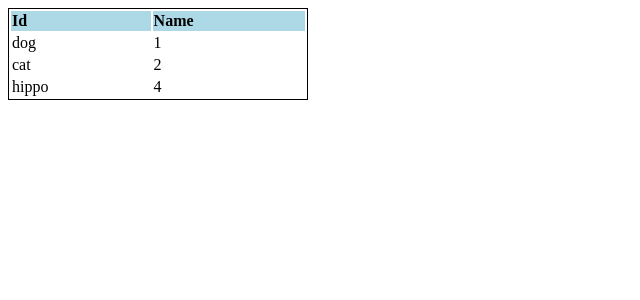
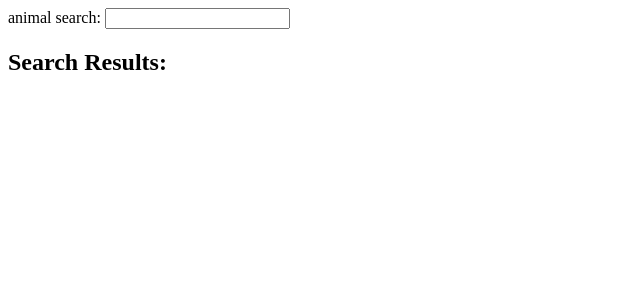
Before and after one commit to seanmisra/angular-coding-exercises, an Angular app: page / in a window 1280 px wide. Shown: the top 300 px of the page, without its empty margins (0-640 px from the left). Built offline with nearby package versions, Linux system fonts and the light colour scheme.

Commit message:
Exercise 16: valueChanges, debounceTime, and distinctUntilChanged

```diff
--- a/src/app/app.component.html
+++ b/src/app/app.component.html
@@ -1,10 +1,9 @@
-<table class="my-table">
-    <tr>
-        <th>Id</th>
-        <th>Name</th>
-    </tr>
-    <tr *ngFor="let animal of retrievedAnimals">
-        <td> {{ animal.name }} </td>
-        <td> {{ animal.id }} </td>
-    </tr>
-</table>
+<form [formGroup]="searchForm">
+    <label for="animal-search">animal search: </label>
+    <input id="animal-search" type="text" formControlName="animalSearch">
+</form>
+
+<h2>Search Results: </h2>
+<div *ngFor="let animal of retrievedAnimals">
+    {{ animal }}
+</div>
--- a/src/app/app.component.ts
+++ b/src/app/app.component.ts
@@ -4,7 +4,7 @@ import { OnInit } from '@angular/core';
 import { FormControl, FormGroup, Validators} from '@angular/forms';
 import { AuthService } from './auth/auth.service';
 import { Router } from '@angular/router'
-import { Subscription } from 'rxjs';
+import { debounceTime, distinctUntilChanged, Subscription, mergeMap } from 'rxjs';
 
 @Component({
   selector: 'app-root',
@@ -15,28 +15,26 @@ export class AppComponent implements OnInit {
 
   retrievedAnimals = [];
   $animalSub = new Subscription();
+  searchForm: FormGroup;
 
   constructor(private testData: TestData, private authService: AuthService, private router: Router) {
-
   }
 
   ngOnInit() {
-    this.retrieveAnimals();
+    this.searchForm = new FormGroup({
+      animalSearch: new FormControl('')
+    });
+
+    this.$animalSub = this.searchForm.get('animalSearch').valueChanges.pipe(
+      debounceTime(500),
+      distinctUntilChanged(),
+      mergeMap(result => { return this.testData.getSearchResults(result)})
+    ).subscribe(searchResults => {
+      this.retrievedAnimals = searchResults;
+    })
   }
 
   ngOnDestroy() {
     this.$animalSub.unsubscribe();
   }
-
-  handleLogin() {
-    this.authService.isLoggedIn.next(true);
-    this.router.navigate(['homepage']);
-  }
-
-  retrieveAnimals() {
-    this.$animalSub = this.testData.getNonFlyingAnimals().subscribe(data => {
-      this.retrievedAnimals = data;
-    })
-  }
-
 }
--- a/src/app/test-data.service.ts
+++ b/src/app/test-data.service.ts
@@ -1,12 +1,31 @@
 import { HttpClient } from "@angular/common/http";
 import { Injectable } from "@angular/core";
-import { of, Observable, map, filter} from 'rxjs';
+import { of, Observable, map, debounceTime, distinctUntilChanged } from 'rxjs';
 
 @Injectable({
     providedIn: "root"
 })
 export class TestData {
     constructor(private http: HttpClient) {
+    }
+
+    mockResults = [
+        'dog',
+        'cat',
+        'hippo',
+        'rhino',
+        'bird',
+        'eagle',
+        'lion',
+        'tiger',
+        'cheetah'
+    ];
+
+    getSearchResults (searchTerm: string): Observable<any> {
+        console.log("search!");
+        return of(this.mockResults.filter(result => {
+            return result.includes(searchTerm);
+        }));
     }
 
     getNonFlyingAnimals(): Observable<any> {
```
Also changed, not shown: 1 other file (tests, documents, lock files or other folders).
